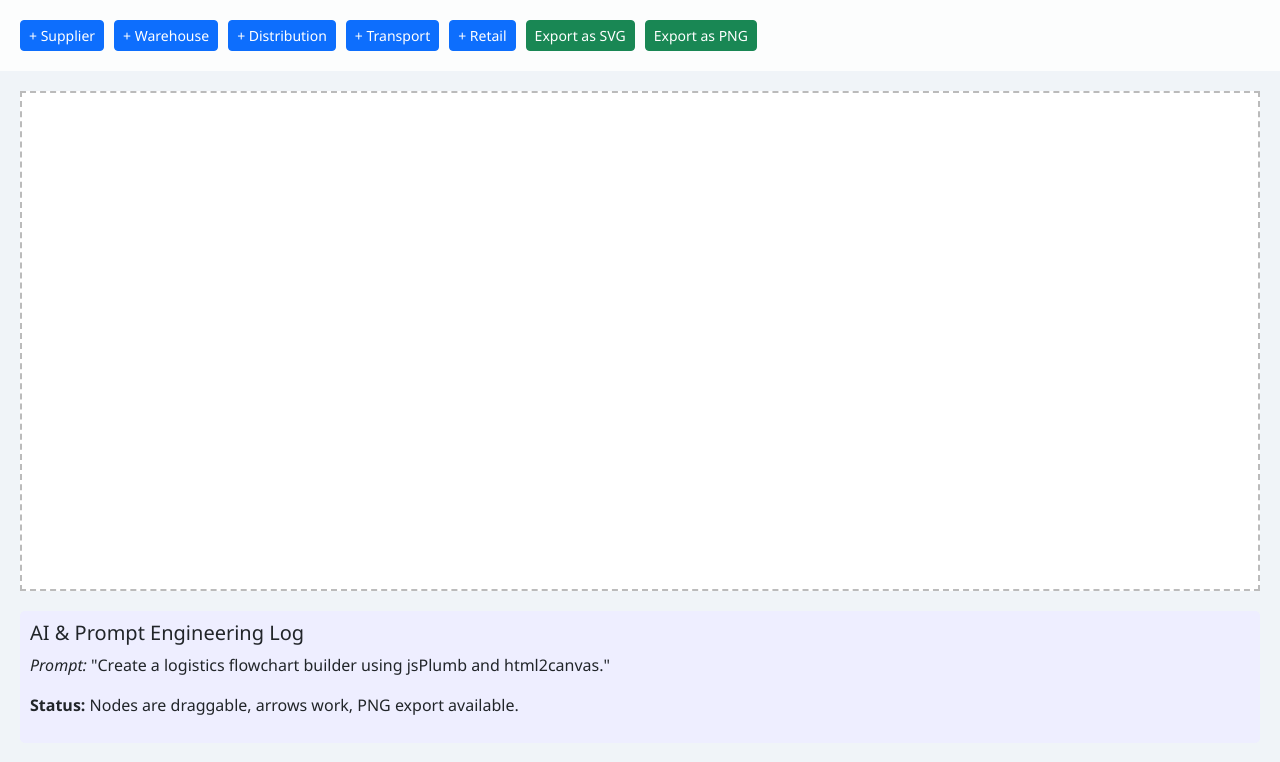
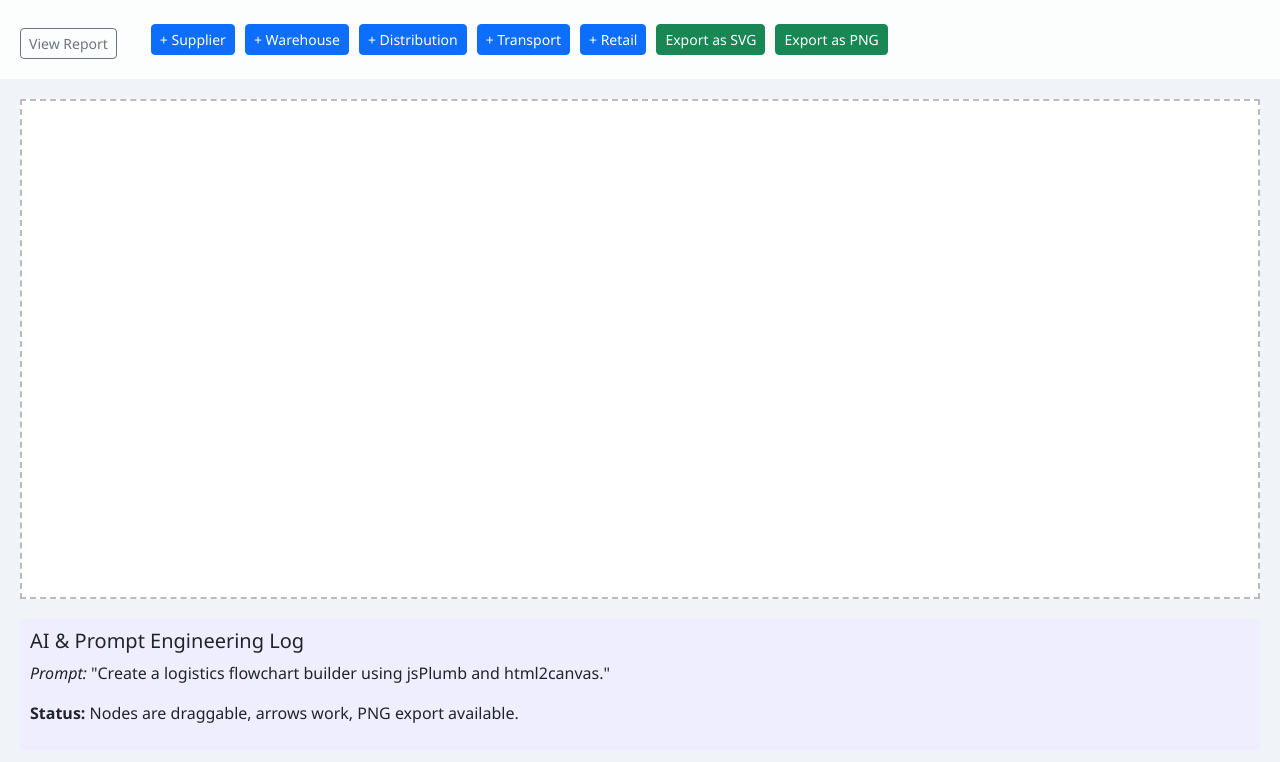
Before and after one commit to Akib00000/akib-shipping, a plain HTML site: page assignment3/index.html in a window 1280 px wide. Drawn offline with nearby package versions, Linux system fonts and the light colour scheme; a script that the page names is missing.

Commit message:
Update index.html

```diff
--- a/assignment3/index.html
+++ b/assignment3/index.html
@@ -20,6 +20,10 @@
 <body>
 
 <div id="toolbar">
+  <div class="text-end me-4 mt-2">
+  <a href="report.html" class="btn btn-outline-secondary btn-sm" target="_blank">View Report</a>
+</div>
+
   <button onclick="addNode('Supplier')" class="btn btn-sm btn-primary">+ Supplier</button>
   <button onclick="addNode('Warehouse')" class="btn btn-sm btn-primary">+ Warehouse</button>
   <button onclick="addNode('Distribution')" class="btn btn-sm btn-primary">+ Distribution</button>
```
